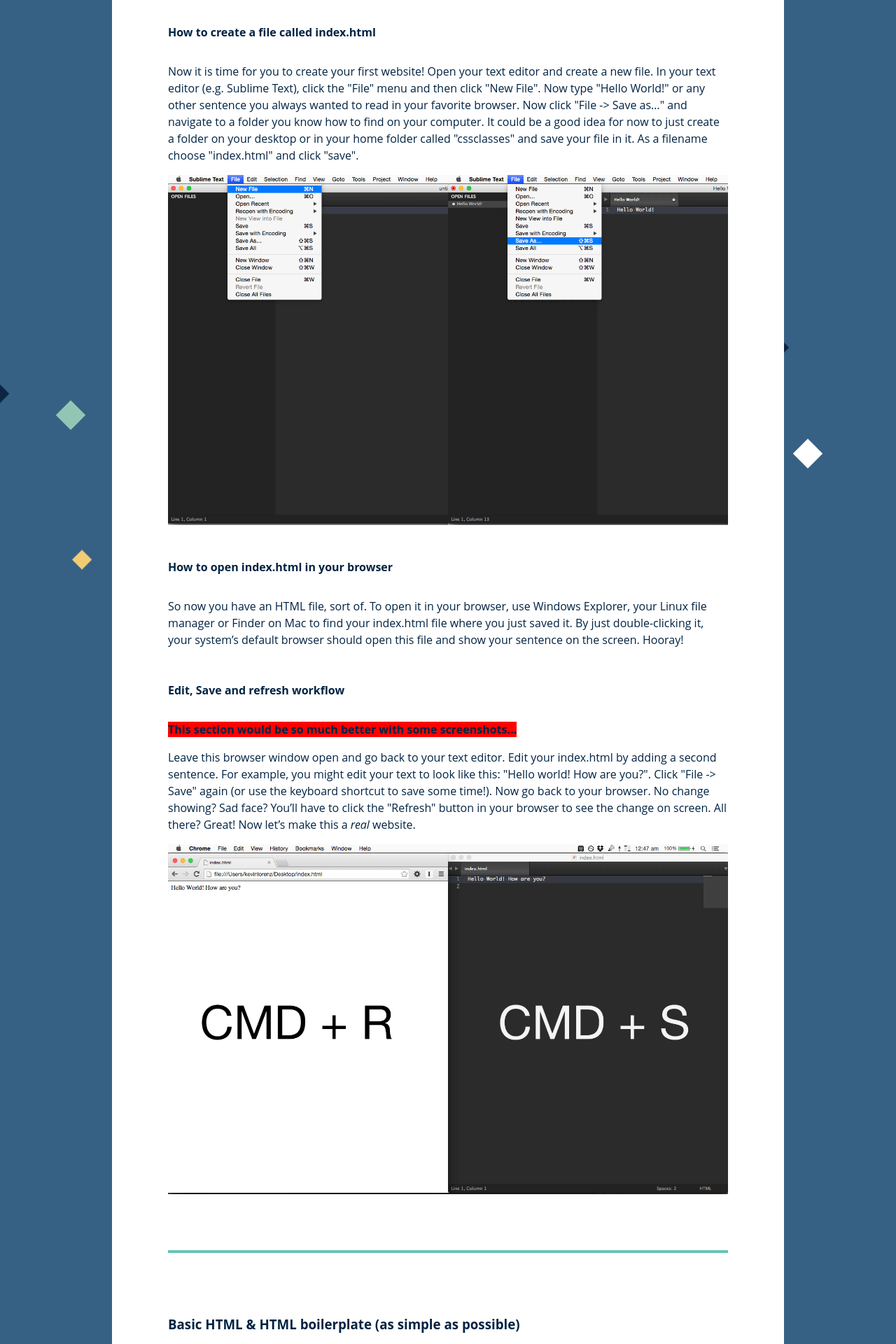
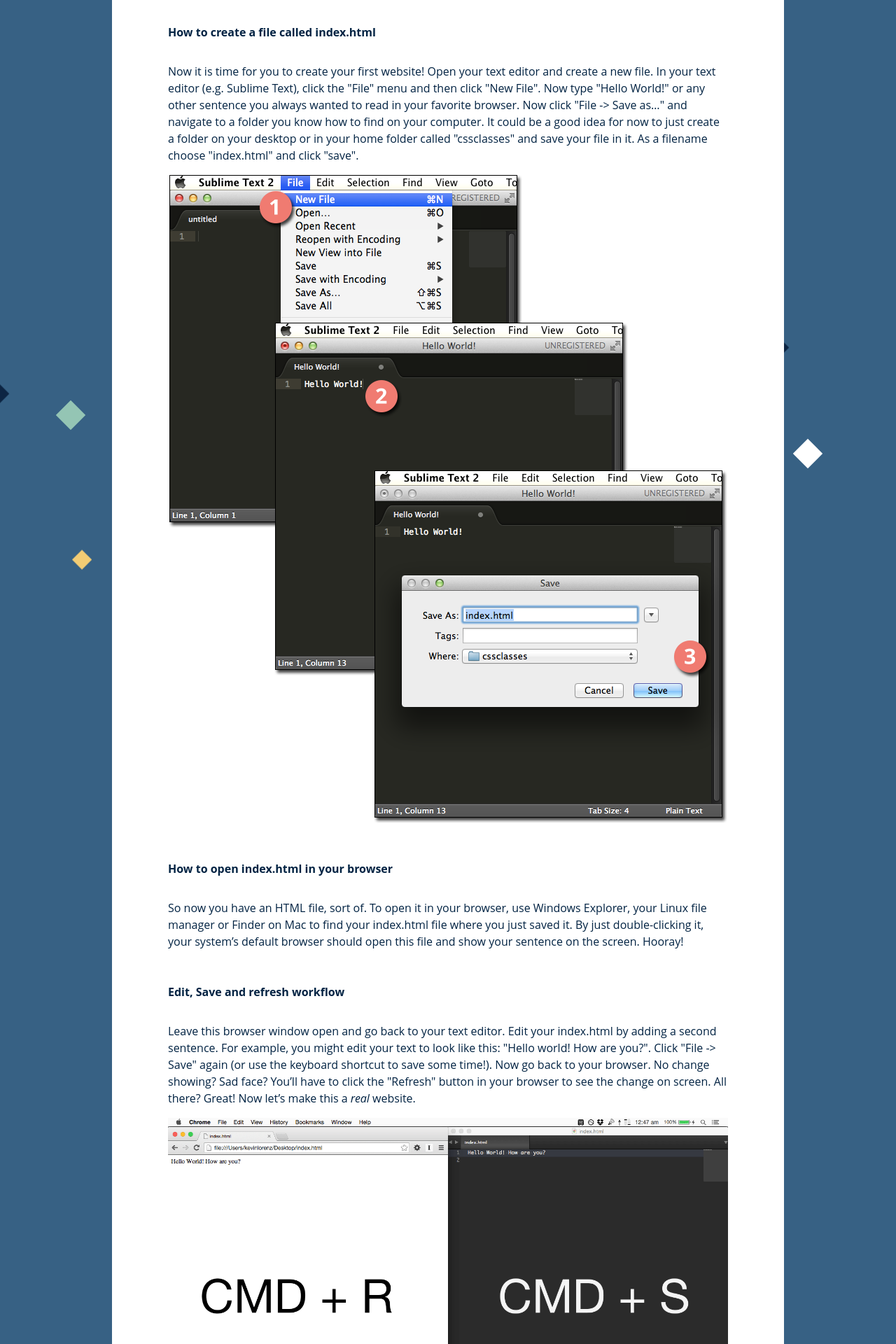
Before and after one commit to cssconf/CSSclasses--old, a Jekyll site: the page built from learning-materials.html, in a window 1280 px wide. Shown: the part 835-2755 px from the top of the page at 70% size. Built offline with Jekyll 4.4.1, drawn with Linux system fonts in a browser that asks for light colours; nearby versions of some CDN libraries; some of the changed text lies outside the part shown.

Commit message:
update images, remove to do from text

```diff
--- a/learning-materials.html
+++ b/learning-materials.html
@@ -21,11 +21,10 @@
     <p>There are many browsers. Popular choices (or pre-installed by the software company) for desktop and laptop computers are Firefox, Chrome, Opera, Safari and Internet Explorer. Also there are a lot of browsers for mobile phones like iOS Safari, Opera Mini, Android Browser, Blackberry Browser, Chrome and Firefox for Android and Internet Explorer Mobile. There are even more browsers for gaming devices, "smart" tvs, cars, fridges, watches… you get the idea.</p> -->
     <h4 id="index">How to create a file called index.html</h4>
     <p>Now it is time for you to create your first website! Open your text editor and create a new file. In your text editor (e.g. Sublime Text), click the "File" menu and then click "New File". Now type "Hello World!" or any other sentence you always wanted to read in your favorite browser. Now click "File -> Save as…" and navigate to a folder you know how to find on your computer. It could be a good idea for now to just create a folder on your desktop or in your home folder called "cssclasses" and save your file in it. As a filename choose "index.html" and click "save".</p>
-    <img src="../images/new-save.png" alt="">
+    <img src="../images/create-index.png" alt="">
     <h4 id="open_index">How to open index.html in your browser</h4>
     <p>So now you have an HTML file, sort of. To open it in your browser, use Windows Explorer, your Linux file manager or Finder on Mac to find your index.html file where you just saved it. By just double-clicking it, your system’s default browser should open this file and show your sentence on the screen. Hooray!</p>
     <h4 id="edit_save_refresh">Edit, Save and refresh workflow</h4>
-    <strong class="mark">This section would be so much better with some screenshots…</strong>
     <p>Leave this browser window open and go back to your text editor. Edit your index.html by adding a second sentence. For example, you might edit your text to look like this: "Hello world! How are you?". Click "File -> Save" again (or use the keyboard shortcut to save some time!). Now go back to your browser. No change showing? Sad face? You’ll have to click the "Refresh" button in your browser to see the change on screen. All there? Great! Now let’s make this a <i>real</i> website.</p>
     <img src="../images/save-reload.png" alt="">
 </section>
```
Also changed, not shown: images/create-index.png (added), images/new-save.png (deleted), images/pageflow-boxes.png.
